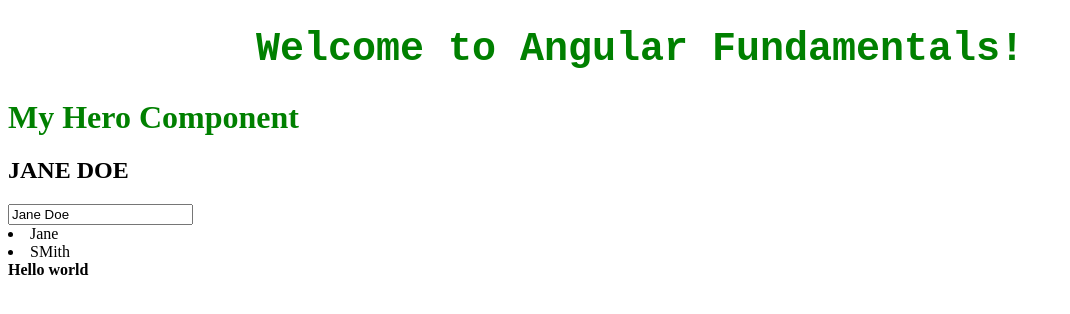
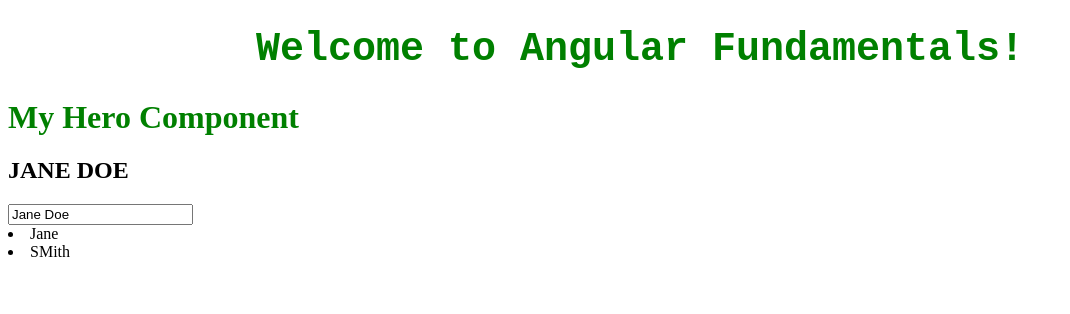
Before and after one commit to HaiderMalik12/angular-fundamentals, an Angular app: page / in a window 1280 px wide. Shown: the top 314 px of the page, without its empty margins (0-1070 px from the left). Built offline with nearby package versions, Linux system fonts and the light colour scheme.

Commit message:
create new service

```diff
--- a/src/app/hero/hero.component.html
+++ b/src/app/hero/hero.component.html
@@ -3,7 +3,3 @@
 <input [(ngModel)] = "hero.name"/>
 
 <li *ngFor="let hero of heroes">{{hero.name}}</li>
-
-<div [ngStyle] = "currentStyles">
-Hello world
-</div>
--- a/src/app/hero/hero.component.ts
+++ b/src/app/hero/hero.component.ts
@@ -9,5 +9,5 @@
 title = 'My Hero Component';
 hero = { name: 'Jane Doe', salary: 5000.34, joinDate: new Date()};
 heroes = [{id: 1, name: 'Jane'}, {id: 2, name: 'SMith'}];
-currentStyles = {'font-weight': 'bold'}
+
 }
--- /dev/null
+++ b/src/app/hero/hero.service.ts
@@ -0,0 +1,6 @@
+export class HeroService{
+  heroes = [{id: 1, name : 'Jane'}, {id: 2, name: 'Doe'}];
+  getHeroes(){
+    return this.heroes;
+  }
+}
```
Also changed, not shown: src/app/logger.service.ts (added, +11 -0 lines).
